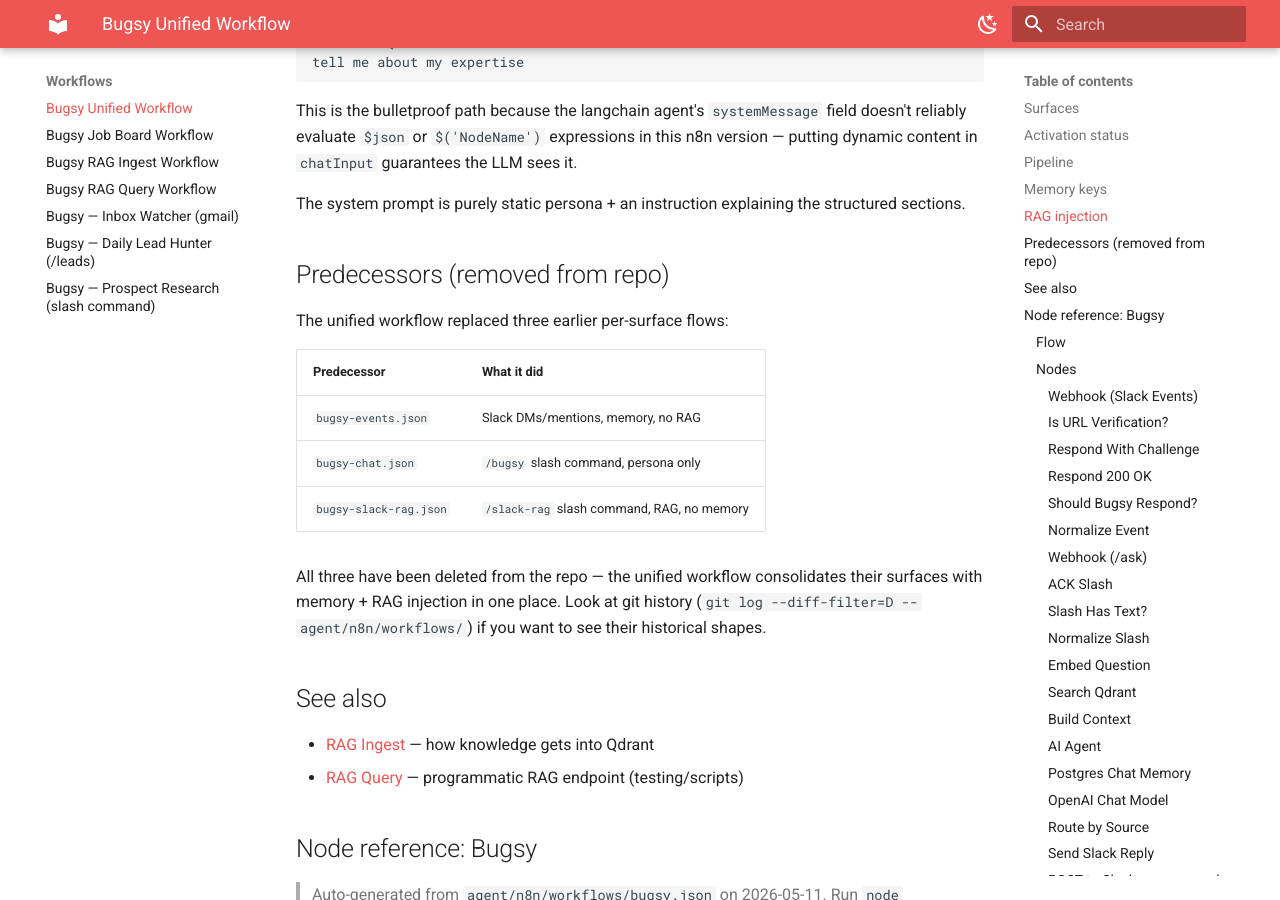
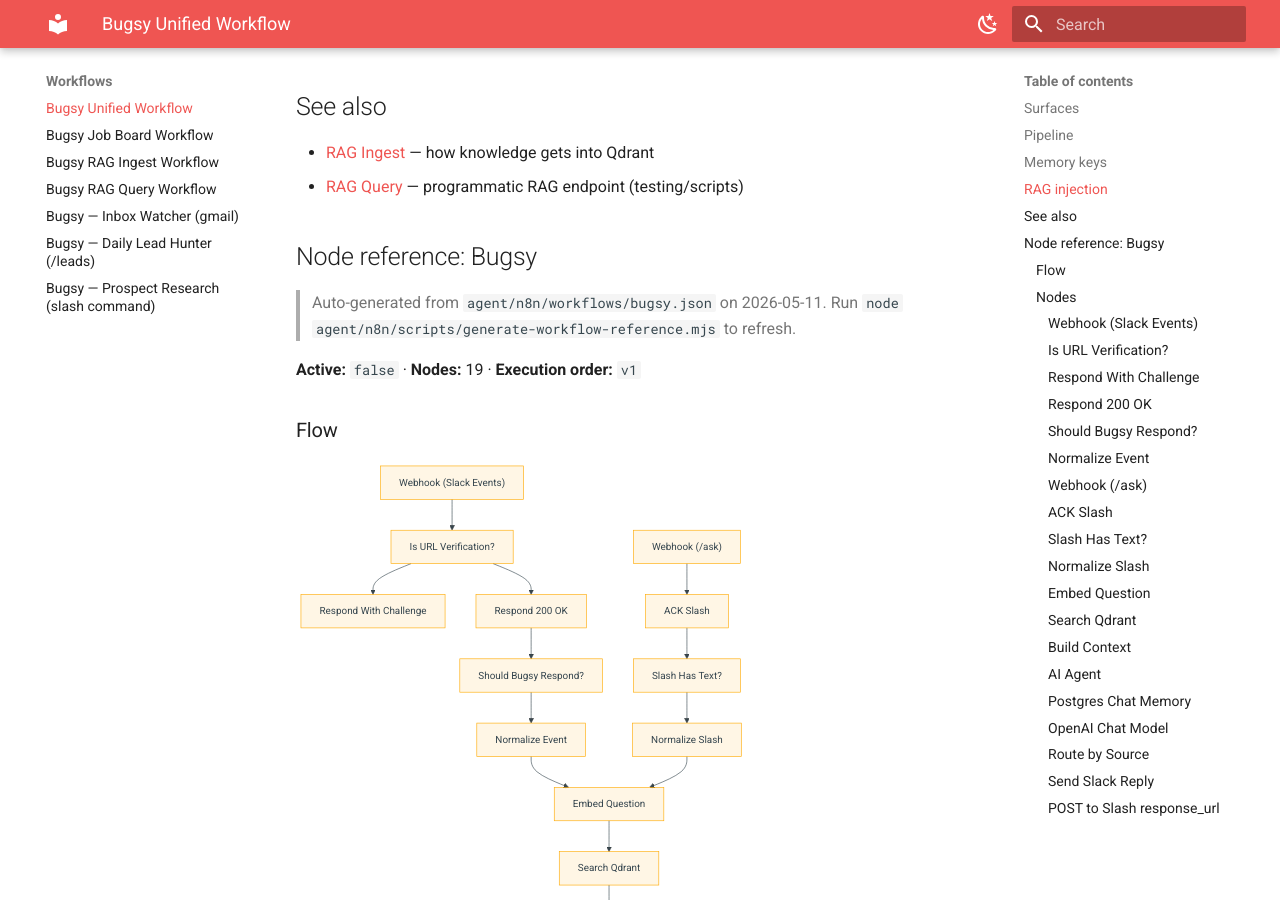
Before and after one commit to anthonycoffey/_agent, an MkDocs documentation site: the page built from docs/workflows/bugsy-unified.md, in a window 1280 px wide and 900 px high, scrolled down 1645 px. Built offline with MkDocs 1.6.1 and Material for MkDocs 9.7.7, drawn with Linux system fonts in a browser that asks for light colours; some of the changed text lies outside the part shown.

Commit message:
docs(bugsy-unified): drop stale activation status + predecessors sections

```diff
--- a/docs/workflows/bugsy-unified.md
+++ b/docs/workflows/bugsy-unified.md
@@ -15,10 +15,6 @@ n8n_workflows: [bugsy]
 - `/ask` slash command — webhook `/ask`
 
 All three reach the same AI Agent with the same memory store and the same RAG pipeline. Only the entry parser and the reply transport differ.
-
-## Activation status
-
-The unified workflow is **active** in n8n. It owns `/slack-bugsy` (DMs + @mentions) and `/ask` (slash command). Earlier per-surface predecessors (`bugsy-events.json`, `bugsy-chat.json`, `bugsy-slack-rag.json`) have been removed from the repo — see the predecessors note below.
 
 ## Pipeline
 
@@ -78,18 +74,6 @@ tell me about my expertise
 This is the bulletproof path because the langchain agent's `systemMessage` field doesn't reliably evaluate `$json` or `$('NodeName')` expressions in this n8n version — putting dynamic content in `chatInput` guarantees the LLM sees it.
 
 The system prompt is purely static persona + an instruction explaining the structured sections.
-
-## Predecessors (removed from repo)
-
-The unified workflow replaced three earlier per-surface flows:
-
-| Predecessor | What it did |
-|---|---|
-| `bugsy-events.json` | Slack DMs/mentions, memory, no RAG |
-| `bugsy-chat.json` | `/bugsy` slash command, persona only |
-| `bugsy-slack-rag.json` | `/slack-rag` slash command, RAG, no memory |
-
-All three have been deleted from the repo — the unified workflow consolidates their surfaces with memory + RAG injection in one place. Look at git history (`git log --diff-filter=D -- agent/n8n/workflows/`) if you want to see their historical shapes.
 
 ## See also
 
```
